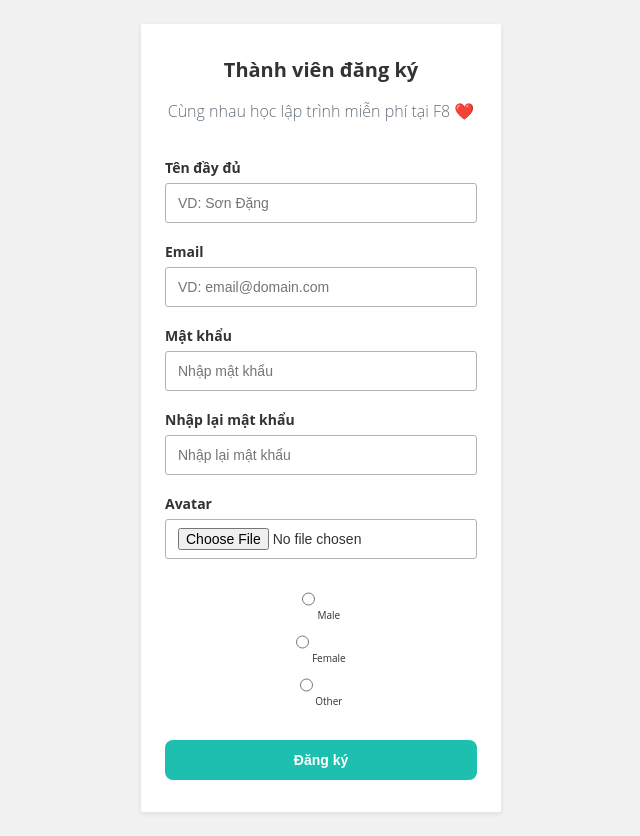
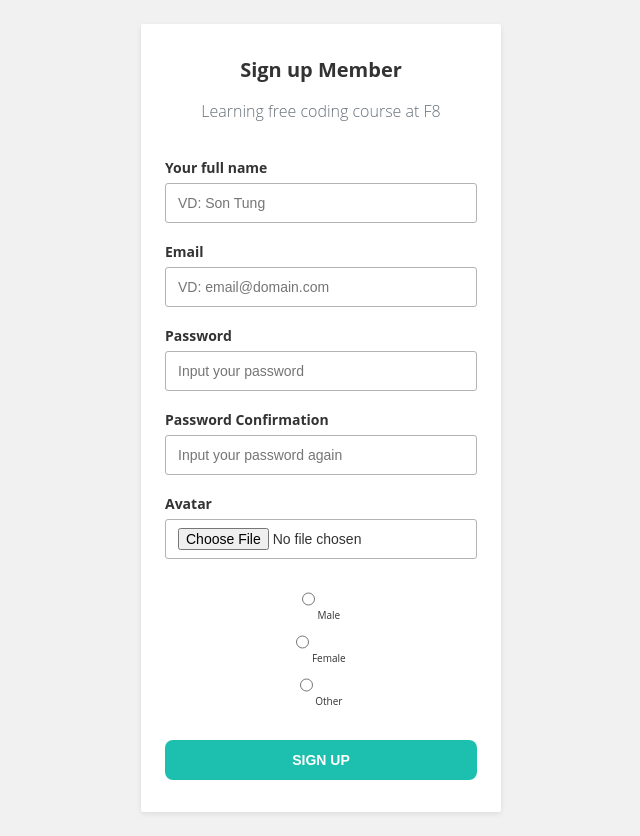
Before and after one commit to sonTungN/form-validation, a website: page index.html in a window 1280 px wide. Shown: the whole page, without its empty margins (319-959 px from the left). Drawn offline with Linux system fonts and the light colour scheme.

Commit message:
chores: modify contents in `html`

```diff
--- a/index.html
+++ b/index.html
@@ -13,18 +13,18 @@
   <body>
     <div class="main">
       <form action="" class="form" id="form-1" method="POST">
-        <h3 class="heading">Thành viên đăng ký</h3>
-        <p class="desc">Cùng nhau học lập trình miễn phí tại F8 ❤️</p>
+        <h3 class="heading">Sign up Member</h3>
+        <p class="desc">Learning free coding course at F8</p>
 
         <div class="spacer"></div>
 
         <div class="form-group">
-          <label class="form-label" for="fullname">Tên đầy đủ</label>
+          <label class="form-label" for="full-name">Your full name</label>
           <input
             class="form-control"
-            id="fullname"
-            name="fullname"
-            placeholder="VD: Sơn Đặng"
+            id="full-name"
+            name="full-name"
+            placeholder="VD: Son Tung"
             type="text"
           />
           <span class="form-message"></span>
@@ -43,12 +43,12 @@
         </div>
 
         <div class="form-group">
-          <label class="form-label" for="password">Mật khẩu</label>
+          <label class="form-label" for="password">Password</label>
           <input
             class="form-control"
             id="password"
             name="password"
-            placeholder="Nhập mật khẩu"
+            placeholder="Input your password"
             type="password"
           />
           <span class="form-message"></span>
@@ -56,13 +56,13 @@
 
         <div class="form-group">
           <label class="form-label" for="password_confirmation"
-            >Nhập lại mật khẩu</label
+            >Password Confirmation</label
           >
           <input
             class="form-control"
             id="password_confirmation"
             name="password_confirmation"
-            placeholder="Nhập lại mật khẩu"
+            placeholder="Input your password again"
             type="password"
           />
           <span class="form-message"></span>
@@ -111,7 +111,7 @@
           <span class="form-message"></span>
         </div>
 
-        <button class="form-submit">Đăng ký</button>
+        <button class="form-submit">SIGN UP</button>
       </form>
     </div>
 
@@ -122,7 +122,7 @@
         formGroupSelectors: ".form-group",
         errorSelector: ".form-message",
         rules: [
-          Validator.isRequired("#fullname", "Please fill in your full name!"),
+          Validator.isRequired("#full-name", "Please fill in your full name!"),
           Validator.isEmail("#email"),
           Validator.isRequired("#password"),
           Validator.minLength("#password", 6),
```
